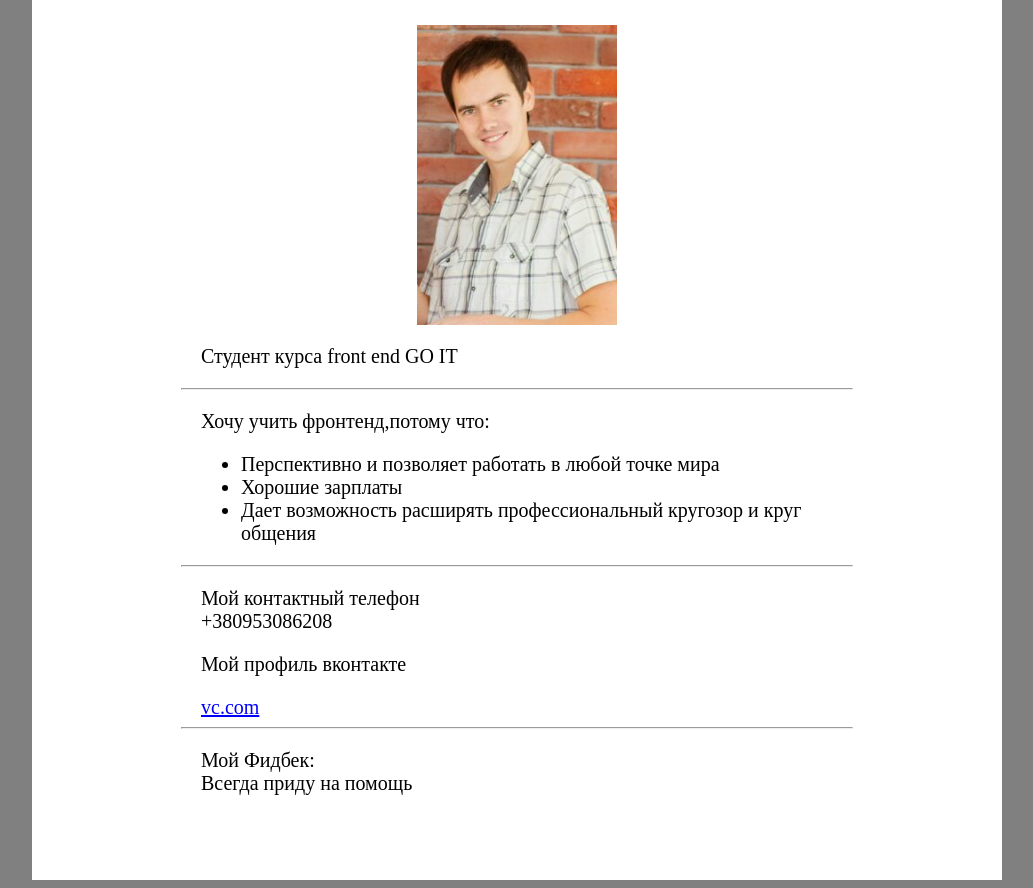
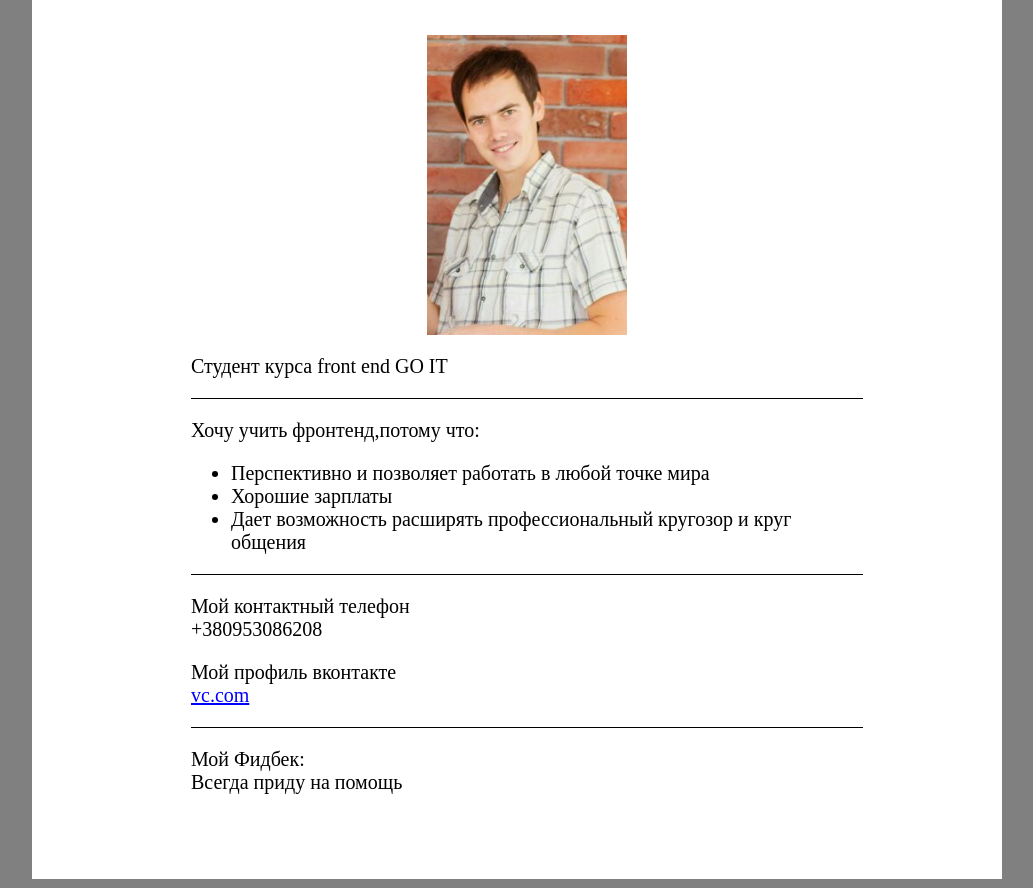
Before and after one commit to Kononenko-Sergey/frontetd_test, a plain HTML site: page index.html in a window 1280 px wide. Shown: the part 125-1013 px from the top of the page, without its empty margins (123-1156 px from the left). Drawn offline with Linux system fonts and the light colour scheme.

Commit message:
changed borders

```diff
--- a/index.html
+++ b/index.html
@@ -12,21 +12,22 @@
 				<div>
 					<img class="foto" src="./images/vFFLxhxYcKY.jpg" height="300" alt="моё фото" title="Я">
 				</div>
-				<p class="">Студент курса front end GO IT</p>
-				<hr>
+				<div class="info-block">
+					<p>Студент курса front end GO IT</p>
+				</div>
+				<div class="info-block">
 					<p>Хочу учить фронтенд,потому что:</p>
 					<ul>
 						<li>Перспективно и позволяет работать в любой точке мира</li>
 						<li>Хорошие зарплаты </li>
 						<li>Дает возможность расширять профессиональный кругозор и круг общения</li>
 					</ul>
-				<hr>
-				<div>
+				</div>
+				<div class="info-block">
 					<p>Мой контактный телефон<br>+380953086208</p>
 					<p>Мой профиль вконтакте</p>
 					<a href="https://vk.com/id114541275" target="_blanc">vc.com</a>
 				</div>
-				<hr>
 				<p>Мой Фидбек:<br>Всегда приду на помощь  </p>
 			</div>
 		</div>
--- a/styles.css
+++ b/styles.css
@@ -1,37 +1,37 @@
-body{
+body {
 	background-color:gray;
+	font-size: 20px;
 }
-.middle-container{
+ul {
+	margin: 20px 0 0 0;
+}
+a {
+	color:blue;
+}
+p {
+	margin-bottom: 0;
+}
+.middle-container {
 	border:5px solid white;
 	margin: 0 auto;
 	width:100%;
 	max-width:960px;
 	background-color:white;
 }
-.name{
+.content {
+	width: 70%;
+	margin: 0 auto 80px;
+	padding-left: 20px;
+}
+.info-block {
+	border-bottom: 1px solid #000;
+	padding-bottom: 20px;
+}
+.name {
 	margin-top:50px;
 	text-align:center;
-
-
 }
-.foto{
+.foto {
 	margin:50px auto 0 auto;
 	display:block;
 }
-p{
-	font-size:20px;
-	margin-left:20px;
-}
-ul{
-	font-size:20px;
-	margin-left:20px;
-}
-a{
-	font-size:20px;
-	margin-left:20px;
-	color:blue;
-}
-.content{
-	width: 70%;
-	margin: 0 auto 80px;
-}
```
Lines whose indentation alone changed are shown as unchanged.
